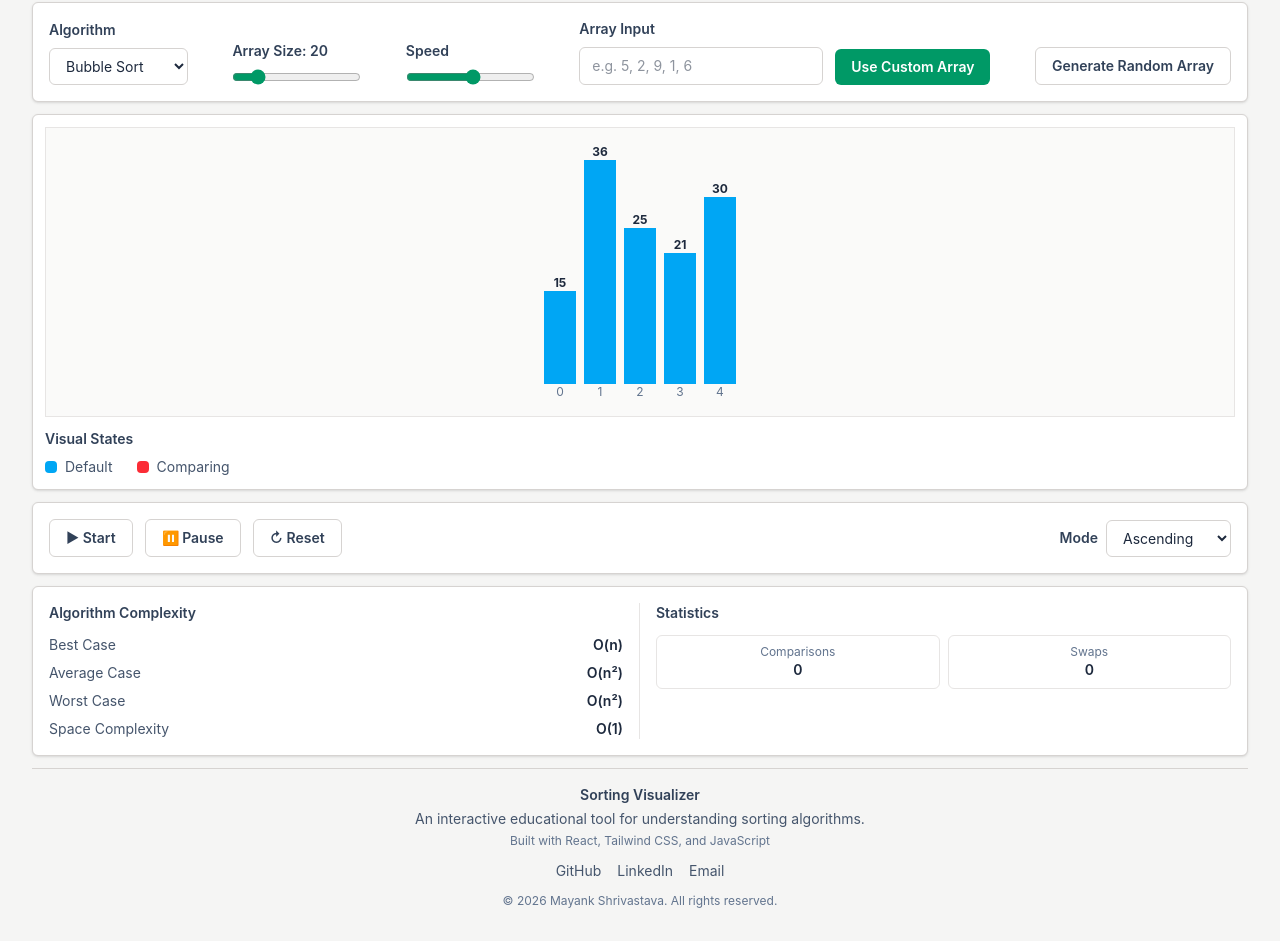
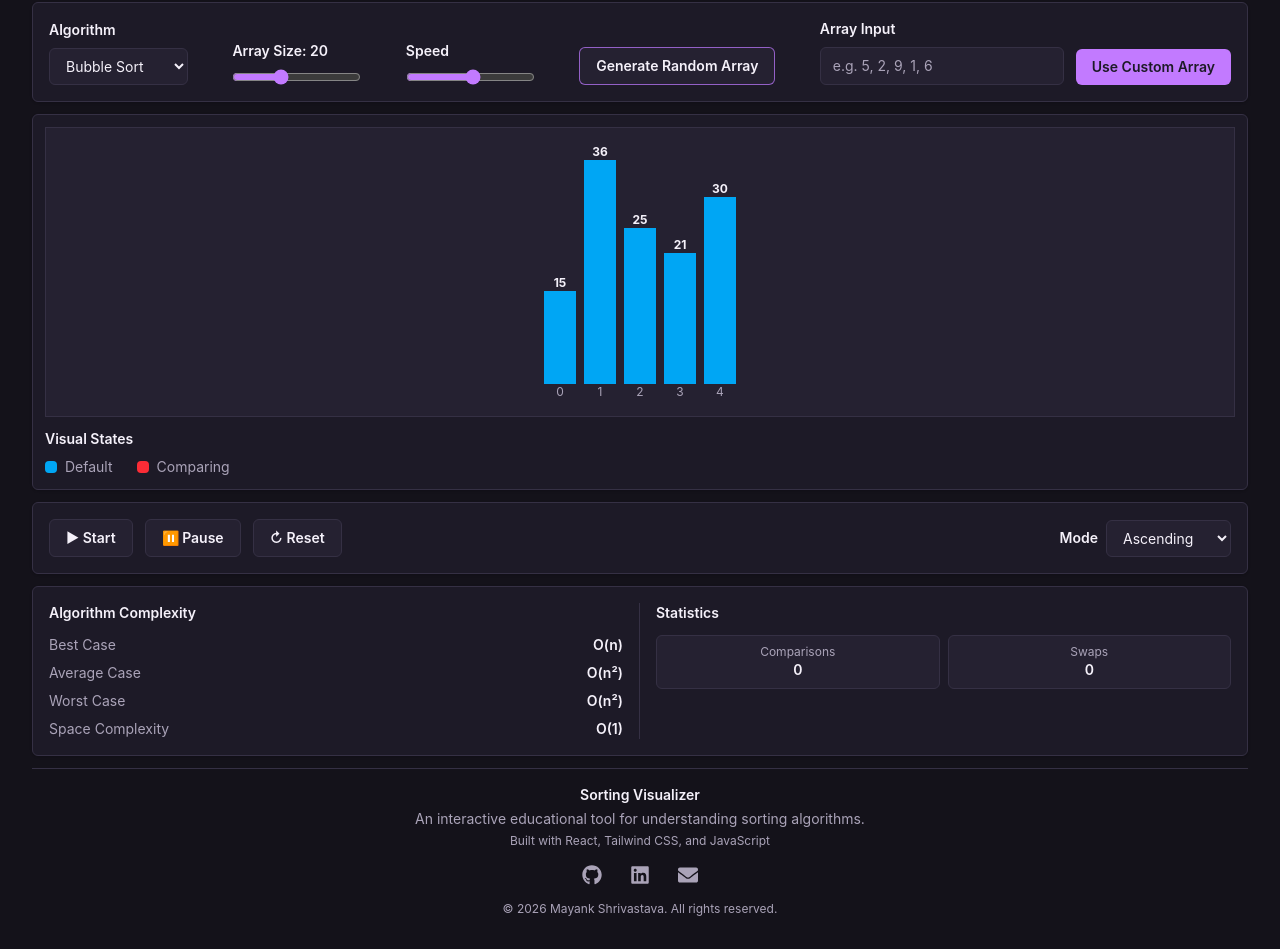
Before and after one commit to MayankkShrivastavaa/Sorting-Visualizer, a React (Vite) app: page / in a window 1280 px wide. Shown: the part 108-1057 px from the top of the page. Built offline with nearby package versions, Linux system fonts and the light colour scheme.

Commit message:
finalize sorting visualizer UI

```diff
--- a/package.json
+++ b/package.json
@@ -13,6 +13,7 @@
     "@tailwindcss/vite": "^4.3.3",
     "react": "^19.2.7",
     "react-dom": "^19.2.7",
+    "react-icons": "^5.7.0",
     "tailwindcss": "^4.3.3"
   },
   "devDependencies": {
--- a/src/App.jsx
+++ b/src/App.jsx
@@ -163,14 +163,14 @@ const App = () => {
   }, [currentStep, operations, speed, status]);
 
   return (
-    <div className="min-h-screen bg-stone-100 px-4 py-4 text-slate-800 sm:px-6 lg:px-8">
+    <div className="min-h-screen px-4 py-4 text-[#F5F1FA] sm:px-6 lg:px-8">
       {/* Header */}
       <div className="mb-3 text-center">
         <Header />
       </div>
 
       {/* Control Panel */}
-      <div className="mb-3 w-full rounded-md border border-stone-300 bg-white p-4 shadow-sm">
+      <div className="mb-3 w-full rounded-md border border-[#353044] bg-[#1D1A27] p-4 shadow-sm">
         <ControlPanel
           setValues={setValues}
           selectedAlgo={selectedAlgo}
--- a/src/components/ControlPanel.jsx
+++ b/src/components/ControlPanel.jsx
@@ -40,12 +40,12 @@ const ControlPanel = ({
     <div className="flex flex-wrap items-end justify-between gap-4">
       {/* Algorithm Selection */}
       <div className="flex flex-col gap-2">
-        <h3 className="text-sm font-semibold text-slate-700">Algorithm</h3>
+        <h3 className="text-sm font-semibold text-[#F5F1FA]">Algorithm</h3>
 
         <select
           name="sort-techniques"
           id="sort-techniques"
-          className="border border-stone-300 rounded-md px-3 py-2 text-sm bg-white"
+          className="rounded-md border border-[#353044] bg-[#252131] px-3 py-2 text-sm text-[#F5F1FA] transition-colors hover:border-purple-300 hover:bg-[#2D2738] focus:outline-none focus:ring-2 focus:ring-purple-400"
           value={selectedAlgo}
           onChange={(e) => {
             onAlgorithmChange();
@@ -62,45 +62,51 @@ const ControlPanel = ({
 
       {/* Array Size */}
       <div className="flex flex-col gap-2">
-        <h3 className="text-sm font-semibold text-slate-700">
+        <h3 className="text-sm font-semibold text-[#F5F1FA]">
           Array Size: {arraySize}
         </h3>
 
         <input
           type="range"
-          min="5"
-          max="100"
+          min="3"
+          max="50"
           value={arraySize}
           onChange={(e) => setArraySize(Number(e.target.value))}
-          className="accent-emerald-600"
+          className="accent-purple-400"
         />
       </div>
 
       {/* Speed */}
       <div className="flex flex-col gap-2">
-        <h3 className="text-sm font-semibold text-slate-700">
-          Speed
-        </h3>
+        <h3 className="text-sm font-semibold text-[#F5F1FA]">Speed</h3>
 
         <input
           type="range"
           min="50"
           max="1000"
-          className="accent-emerald-600"
+          className="accent-purple-400"
           value={50 + 1000 - speed}
           onChange={(e) => setSpeed(50 + 1000 - Number(e.target.value))}
         />
       </div>
 
+      {/* Generate Random Array */}
+      <button
+        className="cursor-pointer rounded-md border border-purple-400/70 bg-[#252131] px-4 py-2 text-sm font-semibold text-[#F5F1FA] transition-colors hover:border-purple-300 hover:bg-[#2D2738] focus:outline-none focus:ring-2 focus:ring-purple-400"
+        onClick={generateRandomArray}
+      >
+        Generate Random Array
+      </button>
+
       {/* Custom Array Input */}
       <div className="flex items-end gap-3">
         <div className="flex flex-col gap-2">
-          <h3 className="text-sm font-semibold text-slate-700">Array Input</h3>
+          <h3 className="text-sm font-semibold text-[#F5F1FA]">Array Input</h3>
 
           <input
             type="text"
             placeholder="e.g. 5, 2, 9, 1, 6"
-            className="border border-stone-300 rounded-md px-3 py-2 text-sm bg-white"
+            className="rounded-md border border-[#353044] bg-[#252131] px-3 py-2 text-sm text-[#F5F1FA] placeholder:text-[#AAA3B8] focus:outline-none focus:ring-2 focus:ring-purple-400"
             value={arrayInput}
             onChange={(e) => setArrayInput(e.target.value)}
           />
@@ -108,20 +114,12 @@ const ControlPanel = ({
 
         {/* Use Custom Array */}
         <button
-          className="rounded-md px-4 py-2 text-sm font-semibold cursor-pointer bg-emerald-600 text-white"
+          className="cursor-pointer rounded-md bg-purple-400 px-4 py-2 text-sm font-semibold text-[#1D1A27] transition-colors hover:bg-purple-300 focus:outline-none focus:ring-2 focus:ring-purple-300"
           onClick={customArray}
         >
           Use Custom Array
         </button>
       </div>
-
-      {/* Generate Random Array */}
-      <button
-        className="border border-stone-300 rounded-md px-4 py-2 text-sm font-semibold cursor-pointer bg-white text-slate-700"
-        onClick={generateRandomArray}
-      >
-        Generate Random Array
-      </button>
     </div>
   );
 };
--- a/src/components/Footer.jsx
+++ b/src/components/Footer.jsx
@@ -1,33 +1,46 @@
 import React from "react";
+import { FaEnvelope, FaGithub, FaLinkedin } from "react-icons/fa";
 
 const Footer = () => {
   return (
-    <footer className="mt-3 border-t border-stone-300 py-4 text-center">
-      <h3 className="text-sm font-semibold text-slate-700">
+    <footer className="mt-3 border-t border-[#353044] py-4 text-center">
+      <h3 className="text-sm font-semibold text-[#F5F1FA]">
         Sorting Visualizer
       </h3>
 
-      <p className="mt-1 text-sm text-slate-600">
+      <p className="mt-1 text-sm text-[#AAA3B8]">
         An interactive educational tool for understanding sorting algorithms.
       </p>
 
-      <p className="mt-1 text-xs text-slate-500">
+      <p className="mt-1 text-xs text-[#AAA3B8]">
         Built with React, Tailwind CSS, and JavaScript
       </p>
 
-      <div className="mt-3 flex justify-center gap-4 text-sm text-slate-600">
-        <a className="hover:text-slate-800" href="#">
-          GitHub
+      <div className="mt-3 flex justify-center gap-5 text-[#AAA3B8]">
+        <a
+          className="p-1 transition-colors hover:text-purple-300 focus:outline-none focus:ring-2 focus:ring-purple-400"
+          href="https://github.com/MayankkShrivastavaa"
+          aria-label="GitHub"
+        >
+          <FaGithub className="h-5 w-5" aria-hidden="true" />
         </a>
-        <a className="hover:text-slate-800" href="#">
-          LinkedIn
+        <a
+          className="p-1 transition-colors hover:text-purple-300 focus:outline-none focus:ring-2 focus:ring-purple-400"
+          href="https://www.linkedin.com/in/mayank-shrivastava-4bb4473a5/"
+          aria-label="LinkedIn"
+        >
+          <FaLinkedin className="h-5 w-5" aria-hidden="true" />
         </a>
-        <a className="hover:text-slate-800" href="#">
-          Email
+        <a
+          className="p-1 transition-colors hover:text-purple-300 focus:outline-none focus:ring-2 focus:ring-purple-400"
+          href="mailto:shrivastava.mayank.me@gmail.com"
+          aria-label="Email"
+        >
+          <FaEnvelope className="h-5 w-5" aria-hidden="true" />
         </a>
       </div>
 
-      <p className="mt-3 text-xs text-slate-500">
+      <p className="mt-3 text-xs text-[#AAA3B8]">
         © 2026 Mayank Shrivastava. All rights reserved.
       </p>
     </footer>
--- a/src/components/Header.jsx
+++ b/src/components/Header.jsx
@@ -2,11 +2,11 @@ import React from "react";
 
 const Header = () => {
   return (
-    <div className="rounded-md border border-stone-300 bg-white px-4 py-3 shadow-sm sm:px-5 sm:py-4">
-      <h1 className="text-xl font-semibold text-slate-800">
+    <div className="rounded-md border border-[#353044] bg-[#1D1A27] px-4 py-3 shadow-sm sm:px-5 sm:py-4">
+      <h1 className="text-xl font-semibold text-[#F5F1FA]">
         Sorting Visualizer
       </h1>
-      <p className="text-sm text-slate-600">
+      <p className="text-sm text-[#AAA3B8]">
         Visualize how sorting algorithms work step by step.
       </p>
     </div>
--- a/src/components/InformationPanel.jsx
+++ b/src/components/InformationPanel.jsx
@@ -47,35 +47,35 @@ const InformationPanel = ({ selectedAlgo, operations, currentStep }) => {
   const selectedComplexity = complexity[selectedAlgo];
 
   return (
-    <div className="flex rounded-md border border-stone-300 bg-white p-4 shadow-sm">
+    <div className="flex rounded-md border border-[#353044] bg-[#1D1A27] p-4 shadow-sm">
       {/* Algorithm Complexity */}
-      <div className="w-1/2 border-r border-stone-200 pr-4">
-        <h3 className="mb-3 text-sm font-semibold text-slate-700">
+      <div className="w-1/2 border-r border-[#353044] pr-4">
+        <h3 className="mb-3 text-sm font-semibold text-[#F5F1FA]">
           Algorithm Complexity
         </h3>
 
-        <div className="flex flex-col gap-2 text-sm text-slate-600">
+        <div className="flex flex-col gap-2 text-sm text-[#AAA3B8]">
           <p className="flex justify-between">
             <span>Best Case</span>
-            <span className="font-semibold text-slate-800">
+            <span className="font-semibold text-[#F5F1FA]">
               {selectedComplexity.best}
             </span>
           </p>
           <p className="flex justify-between">
             <span>Average Case</span>
-            <span className="font-semibold text-slate-800">
+            <span className="font-semibold text-[#F5F1FA]">
               {selectedComplexity.average}
             </span>
           </p>
           <p className="flex justify-between">
             <span>Worst Case</span>
-            <span className="font-semibold text-slate-800">
+            <span className="font-semibold text-[#F5F1FA]">
               {selectedComplexity.worst}
             </span>
           </p>
           <p className="flex justify-between">
             <span>Space Complexity</span>
-            <span className="font-semibold text-slate-800">
+            <span className="font-semibold text-[#F5F1FA]">
               {selectedComplexity.space}
             </span>
           </p>
@@ -84,29 +84,29 @@ const InformationPanel = ({ selectedAlgo, operations, currentStep }) => {
 
       {/* Statistics */}
       <div className="w-1/2 pl-4">
-        <h3 className="mb-3 text-sm font-semibold text-slate-700">
+        <h3 className="mb-3 text-sm font-semibold text-[#F5F1FA]">
           Statistics
         </h3>
 
         <div className="flex gap-2">
-          <div className="flex-1 rounded-md border border-stone-200 p-2 text-center">
-            <p className="text-xs text-slate-500">Comparisons</p>
-            <h4 className="text-sm font-semibold text-slate-800">
+          <div className="flex-1 rounded-md border border-[#353044] bg-[#252131] p-2 text-center">
+            <p className="text-xs text-[#AAA3B8]">Comparisons</p>
+            <h4 className="text-sm font-semibold text-[#F5F1FA]">
               {comparisons}
             </h4>
           </div>
 
           {selectedAlgo === "Merge" ? (
-            <div className="flex-1 rounded-md border border-stone-200 p-2 text-center">
-              <p className="text-xs text-slate-500">Overwrites</p>
-              <h4 className="text-sm font-semibold text-slate-800">
+            <div className="flex-1 rounded-md border border-[#353044] bg-[#252131] p-2 text-center">
+              <p className="text-xs text-[#AAA3B8]">Overwrites</p>
+              <h4 className="text-sm font-semibold text-[#F5F1FA]">
                 {overwrites}
               </h4>
             </div>
           ) : (
-            <div className="flex-1 rounded-md border border-stone-200 p-2 text-center">
-              <p className="text-xs text-slate-500">Swaps</p>
-              <h4 className="text-sm font-semibold text-slate-800">{swaps}</h4>
+            <div className="flex-1 rounded-md border border-[#353044] bg-[#252131] p-2 text-center">
+              <p className="text-xs text-[#AAA3B8]">Swaps</p>
+              <h4 className="text-sm font-semibold text-[#F5F1FA]">{swaps}</h4>
             </div>
           )}
         </div>
--- a/src/components/PlaybackControls.jsx
+++ b/src/components/PlaybackControls.jsx
@@ -9,18 +9,18 @@ const PlaybackControls = ({
   setSortOrder,
 }) => {
   return (
-    <div className="flex items-center justify-between gap-4 rounded-md border border-stone-300 bg-white p-4 shadow-sm">
+    <div className="flex items-center justify-between gap-4 rounded-md border border-[#353044] bg-[#1D1A27] p-4 shadow-sm">
       {/* Playback Buttons */}
       <div className="flex items-center gap-3">
         <button
-          className="rounded-md border border-stone-300 px-4 py-2 text-sm font-semibold text-slate-700 cursor-pointer hover:bg-emerald-600 hover:text-white focus-visible:bg-emerald-600 focus-visible:text-white focus-visible:outline-none"
+          className="cursor-pointer rounded-md border border-[#353044] bg-[#252131] px-4 py-2 text-sm font-semibold text-[#F5F1FA] transition-colors hover:border-purple-300 hover:bg-purple-400 hover:text-[#1D1A27] focus-visible:bg-purple-400 focus-visible:text-[#1D1A27] focus-visible:outline-none"
           onClick={onPlay}
         >
           ▶ Start
         </button>
 
         <button
-          className="rounded-md border border-stone-300 px-4 py-2 text-sm font-semibold text-slate-700 cursor-pointer hover:bg-emerald-600 hover:text-white focus-visible:bg-emerald-600 focus-visible:text-white focus-visible:outline-none"
+          className="cursor-pointer rounded-md border border-[#353044] bg-[#252131] px-4 py-2 text-sm font-semibold text-[#F5F1FA] transition-colors hover:border-purple-300 hover:bg-purple-400 hover:text-[#1D1A27] focus-visible:bg-purple-400 focus-visible:text-[#1D1A27] focus-visible:outline-none"
           onClick={onPause}
         >
           ⏸ Pause
@@ -31,7 +31,7 @@ const PlaybackControls = ({
         </button> */}
 
         <button
-          className="rounded-md border border-stone-300 px-4 py-2 text-sm font-semibold text-slate-700 cursor-pointer hover:bg-emerald-600 hover:text-white focus-visible:bg-emerald-600 focus-visible:text-white focus-visible:outline-none"
+          className="cursor-pointer rounded-md border border-[#353044] bg-[#252131] px-4 py-2 text-sm font-semibold text-[#F5F1FA] transition-colors hover:border-purple-300 hover:bg-purple-400 hover:text-[#1D1A27] focus-visible:bg-purple-400 focus-visible:text-[#1D1A27] focus-visible:outline-none"
           onClick={onReset}
         >
           ↻ Reset
@@ -40,10 +40,10 @@ const PlaybackControls = ({
 
       {/* Sorting Mode */}
       <div className="flex items-center gap-2">
-        <h3 className="text-sm font-semibold text-slate-700">Mode</h3>
+        <h3 className="text-sm font-semibold text-[#F5F1FA]">Mode</h3>
 
         <select
-          className="border border-stone-300 rounded-md px-3 py-2 text-sm bg-white"
+          className="rounded-md border border-[#353044] bg-[#252131] px-3 py-2 text-sm text-[#F5F1FA] transition-colors hover:border-purple-300 hover:bg-[#2D2738] focus:outline-none focus:ring-2 focus:ring-purple-400"
           value={sortOrder}
           onChange={(e) => setSortOrder(e.target.value)}
         >
--- a/src/components/VisualizationaArea.jsx
+++ b/src/components/VisualizationaArea.jsx
@@ -9,8 +9,8 @@ const VisualizationArea = ({ value, currentOperation, selectedAlgo }) => {
   let maxValue = Math.max(...values);
 
   return (
-    <div className="rounded-md border border-stone-300 bg-white p-3 shadow-sm">
-      <div className="overflow-x-auto overflow-y-hidden border border-stone-200 bg-stone-50">
+    <div className="rounded-md border border-[#353044] bg-[#1D1A27] p-3 shadow-sm">
+      <div className="overflow-x-auto overflow-y-hidden border border-[#353044] bg-[#252131]">
         <div className="flex h-72 justify-center gap-2 px-3 py-4 min-w-min">
           {values.map((value, index) => {
             // Converting the value into percentage height
@@ -50,13 +50,13 @@ const VisualizationArea = ({ value, currentOperation, selectedAlgo }) => {
                     }`}
                     style={{ height: `${heightPercentage}%` }}
                   >
-                    <span className="absolute bottom-full left-0 right-0 text-center text-xs font-bold text-slate-800">
+                    <span className="absolute bottom-full left-0 right-0 text-center text-xs font-bold text-[#F5F1FA]">
                       {value}
                     </span>
                   </div>
                 </div>
 
-                <span className="text-xs text-slate-500">{index}</span>
+                <span className="text-xs text-[#AAA3B8]">{index}</span>
               </div>
             );
           })}
@@ -65,11 +65,11 @@ const VisualizationArea = ({ value, currentOperation, selectedAlgo }) => {
 
       {/* Visual States */}
       <div className="mt-3">
-        <h3 className="mb-2 text-sm font-semibold text-slate-700">
+        <h3 className="mb-2 text-sm font-semibold text-[#F5F1FA]">
           Visual States
         </h3>
 
-        <div className="flex flex-wrap gap-x-6 gap-y-2 text-sm text-slate-600">
+        <div className="flex flex-wrap gap-x-6 gap-y-2 text-sm text-[#AAA3B8]">
           <p className="flex items-center gap-2">
             <span className="inline-block h-3 w-3 rounded-sm bg-sky-500"></span>
             Default
--- a/src/index.css
+++ b/src/index.css
@@ -2,6 +2,7 @@
 
 html,
 body {
+  background-color: #14121a;
   -ms-overflow-style: none;
   scrollbar-width: none;
 }
```
Also changed, not shown: 1 other file (tests, documents, lock files or other folders).
